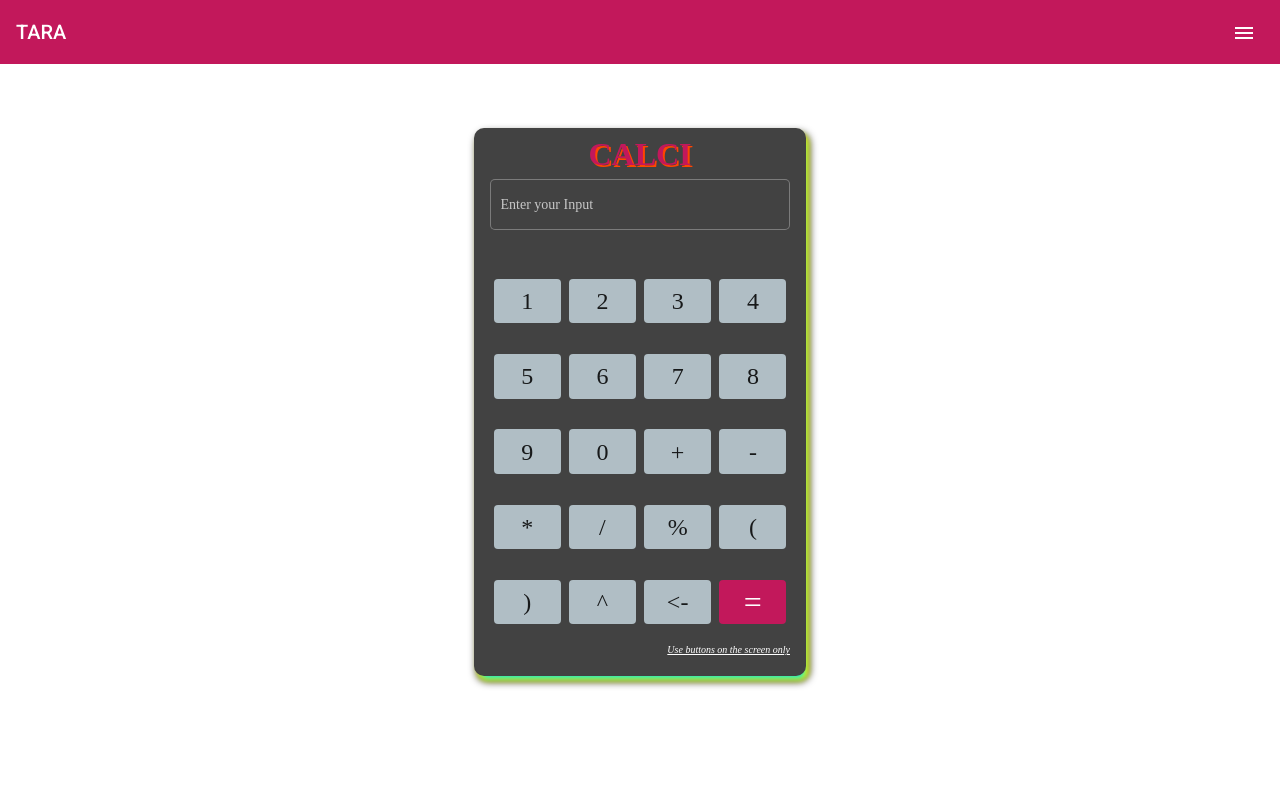
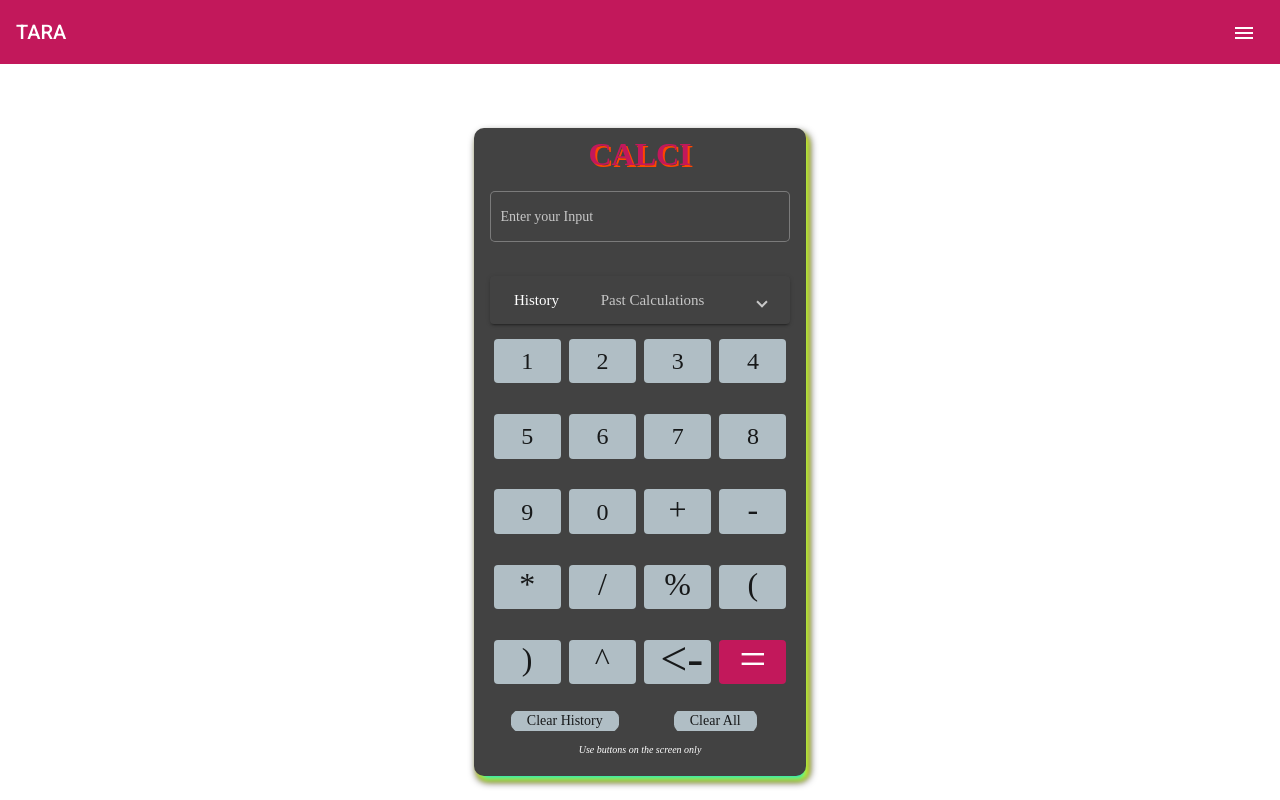
Before and after one commit to Thafzil/TARA, an Angular app: page /calci in a window 1280 px wide. Built offline with nearby package versions, Linux system fonts and the light colour scheme.

Commit message:
added history feature

```diff
--- a/src/app/calculator/calculator.component.html
+++ b/src/app/calculator/calculator.component.html
@@ -1,6 +1,6 @@
 <div style="display:flex; justify-content: center;">
     <mat-card>
-        <p style="display:flex;text-shadow: 2px 2px orangered; justify-content: center; margin-bottom: 0; color: #c2185b; font-size: xx-large; font-weight: bolder; font-family: cursive;">CALCI</p>
+        <p style="display:flex;text-shadow: 2px 2px orangered; justify-content: center; color: #c2185b; font-size: xx-large; font-weight: bolder; font-family: cursive;">CALCI</p>
         <mat-grid-list cols="1" rowHeight="100px">
             <mat-grid-tile>
                 <mat-form-field style="width: 100%;" appearance="outline" color="accent">
@@ -9,21 +9,52 @@
                 </mat-form-field>
             </mat-grid-tile>
         </mat-grid-list>
+        <mat-accordion>
+            <mat-expansion-panel >
+              <mat-expansion-panel-header>
+                <mat-panel-title>
+                  History
+                </mat-panel-title>
+                <mat-panel-description>
+                  Past Calculations
+                </mat-panel-description>
+              </mat-expansion-panel-header>
+              <div *ngFor="let a of allCalculations?.reverse()" style="display: flex; justify-content: end; border: 1px rgb(241, 238, 238) dotted; padding: 12px;">
+                <p style="font-size: xx-large; margin-bottom: 0;" >{{a}}</p>
+              </div>
+              <p style="display: flex; justify-content: end; margin-bottom: 0;" *ngIf="allCalculations.length===0">No History</p>
+            </mat-expansion-panel>
+          </mat-accordion>
         <mat-grid-list cols="4">
-            <mat-grid-tile *ngFor="let a of arr">
+            <mat-grid-tile *ngFor="let a of arr1">
                 <button mat-flat-button color="accent" style="width:90%; height:60%;font-size: x-large;" (click)="addValue(a)">{{a}}</button>
             </mat-grid-tile>
-            <mat-grid-tile>
-                <button mat-flat-button color="accent" style="width:90%; height:60%;font-size: x-large;" (click)="deleteVal()">{{back}}</button>
+            <mat-grid-tile *ngFor="let a of arr2">
+                <button mat-flat-button color="accent" style="width:90%; height:60%;font-size: xx-large; padding-bottom: 8%;" (click)="addValue(a)">{{a}}</button>
             </mat-grid-tile>
             <mat-grid-tile>
-                <button mat-flat-button color="primary" style="width:90%; height:60%; font-size: xx-large;" (click)="calculate()">=</button>
+                <button mat-flat-button color="accent" style="width:90%; height:60%;font-size: xxx-large; padding-bottom: 8%;" (click)="deleteVal()">{{back}}</button>
+            </mat-grid-tile>
+            <mat-grid-tile matTooltip="Equals to">
+                <button mat-flat-button color="primary" style="width:90%; height:60%; font-size: xxx-large; padding-bottom: 8%;" (click)="calculate()">=</button>
             </mat-grid-tile>
         </mat-grid-list>
-        <div style="float: right;">
-            <em style="font-size:x-small; font-family: cursive;"><u>Use buttons on the screen only</u></em>
-        </div>
+
+        <mat-grid-list cols="2" rowHeight="20px" style="margin: 4% 0% 3% 0%;">
+            <mat-grid-tile>
+                <button mat-flat-button color="accent" style="border-radius: 40%;" (click)="clearCals()">Clear History</button>
+            </mat-grid-tile>
+            <mat-grid-tile>
+                <button mat-flat-button color="accent" style="border-radius: 40%;" (click)="clearInput()">Clear All</button>
+            </mat-grid-tile>
+        </mat-grid-list>
+            <mat-grid-list cols="1" rowHeight="20px">
+            <mat-grid-tile>
+                <div style="display: flex; justify-content: space-between;">
+                    <em style="font-size:x-small; font-family: cursive;">Use buttons on the screen only</em>
+                </div>
+            </mat-grid-tile>
+        </mat-grid-list>
     </mat-card>
 
-
 </div>
--- a/src/app/calculator/calculator.component.scss
+++ b/src/app/calculator/calculator.component.scss
@@ -14,3 +14,9 @@ mat-card{
 *{
     font-family: cursive;
 }
+
+::ng-deep .mat-expansion-panel-body{
+    background-color: rgb(11,230,211);
+    max-height: 250px;
+    overflow-y: auto;
+}
--- a/src/app/calculator/calculator.component.ts
+++ b/src/app/calculator/calculator.component.ts
@@ -9,18 +9,26 @@ import { MatSnackBar } from '@angular/material/snack-bar';
 export class CalculatorComponent implements OnInit {
 
   constructor(private _snackBar: MatSnackBar) { }
-  arr:string[]=['1','2','3','4','5','6','7','8','9','0','+','-','*','/','%','(',')','^']
+  arr1:string[]=['1','2','3','4','5','6','7','8','9','0'];
+  arr2=['+','-','*','/','%','(',')','^']
   value = '';
   back='<-'
+  allCalculations:string[]=[]
   ngOnInit(): void {
   }
   calculate(){
     try {
-      this.value=eval(this.value.replaceAll('^','**'))
-      this.value=this.value.toString();
+      if(this.value){
+          this.allCalculations.push(this.value)
+          this.value=eval(this.value.replaceAll('^','**'))
+          this.value=this.value.toString();
+          this.allCalculations.push('='+this.value)
+      }
+
     } catch (error:Error|undefined|any) {
       let e:Error=error
       console.log(e.message);
+      this.allCalculations.push(e.message)
       this._snackBar.open(e.message,'Try Again',{duration:3000});
       this.value=''
     }
@@ -33,4 +41,11 @@ export class CalculatorComponent implements OnInit {
     this.value=this.value.substring(0,this.value.length-1)
   }
 
+  clearInput(){
+    this.value='';
+  }
+  clearCals(){
+    this.allCalculations=[]
+  }
+
 }
```
Also changed, not shown: src/app/calculator/calculator.module.ts (+6 -3 lines).
